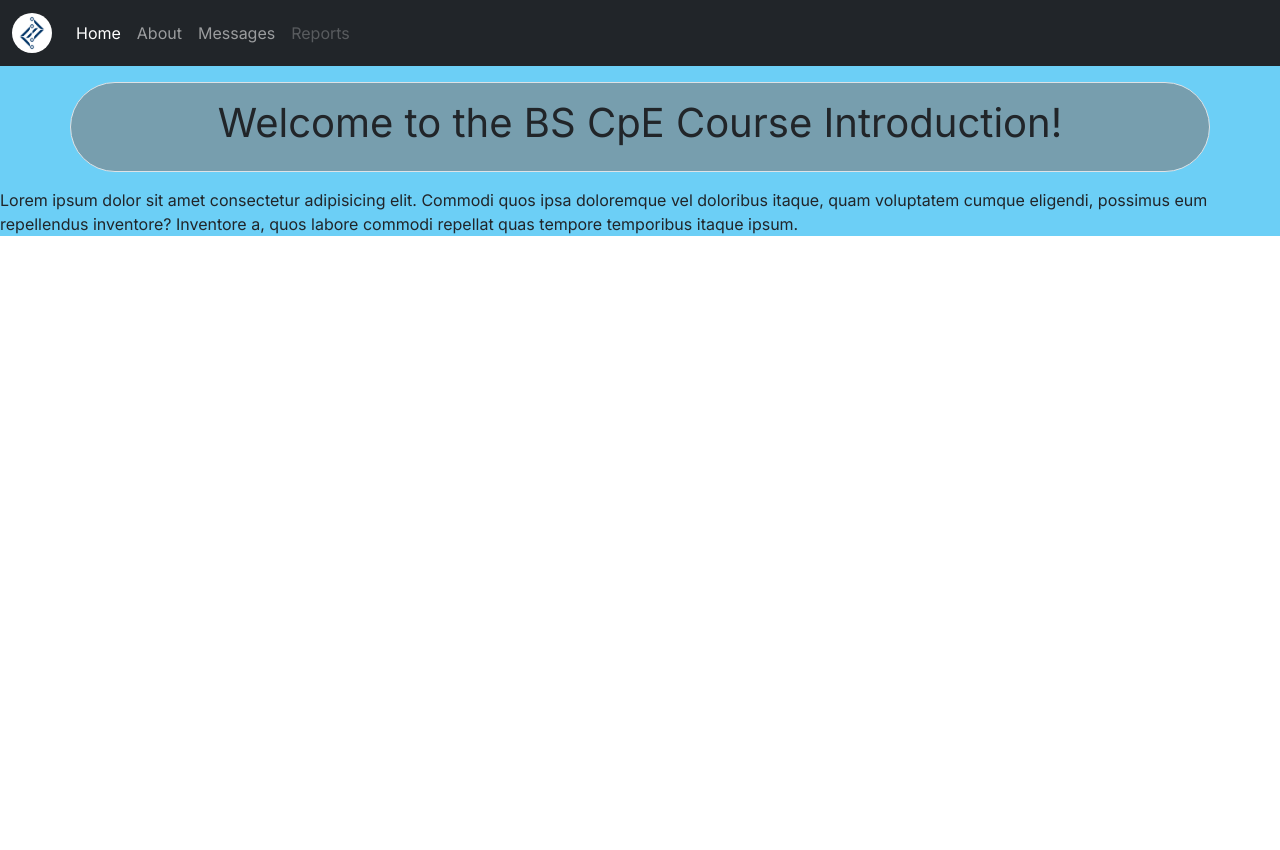
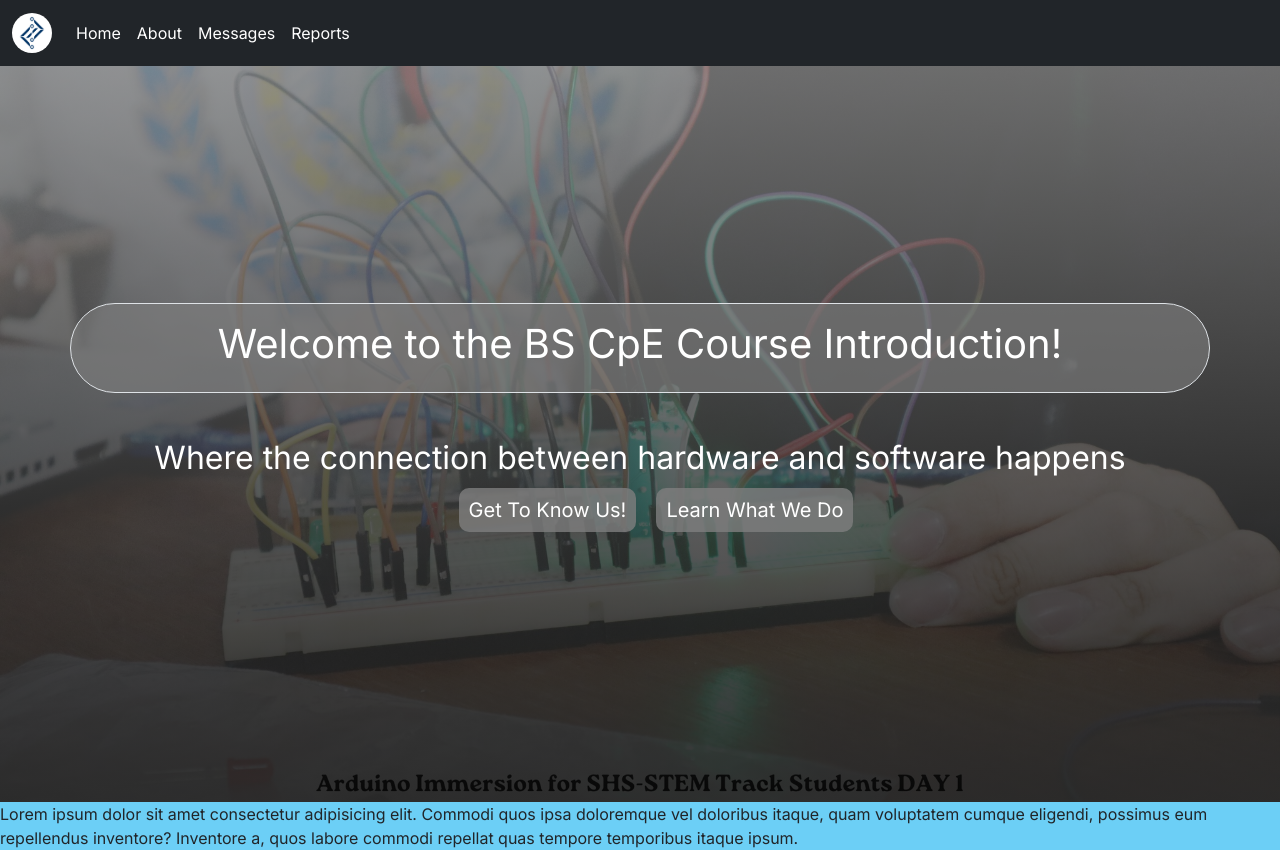
Before and after one commit to AFDanao/NCP3106_Website, a PHP site: page /MP_3/index.html in a window 1280 px wide. Before the commit the page ends 236 px from the top, so only its background shows below. Run offline with PHP 8.4, Linux system fonts and the light colour scheme.

Commit message:
Added designs to the home section

```diff
--- a/MP_3/index.html
+++ b/MP_3/index.html
@@ -33,10 +33,10 @@
         </button>
         <div class="collapse navbar-collapse" id="navbarCollapse">
           <div class="navbar-nav">
-            <a href="#home" class="nav-item nav-link active">Home</a>
-            <a href="#about" class="nav-item nav-link">About</a>
-            <a href="#" class="nav-item nav-link">Messages</a>
-            <a href="#" class="nav-item nav-link disabled" tabindex="-1"
+            <a href="#" class="nav-item nav-link active">Home</a>
+            <a href="#about" class="nav-item nav-link active">About</a>
+            <a href="#" class="nav-item nav-link active">Messages</a>
+            <a href="#" class="nav-item nav-link active" tabindex="-1"
               >Reports</a
             >
           </div>
@@ -48,8 +48,19 @@
         <div class="container border my-3 py-3">
           <h1>Welcome to the BS CpE Course Introduction!</h1>
         </div>
+        <div class="container-intro">
+          <h2 class="intro-desc">
+            Where the connection between hardware and software happens
+          </h2>
+          <div>
+            <ul>
+              <li><a href="#about">Get To Know Us!</a></li>
+              <li><a href="http://">Learn What We Do</a></li>
+            </ul>
+          </div>
+        </div>
       </div>
-      <div class="intro" id="about">
+      <div class="about" id="about">
         <div class="homeContainer">
           Lorem ipsum dolor sit amet consectetur adipisicing elit. Commodi quos
           ipsa doloremque vel doloribus itaque, quam voluptatem cumque eligendi,
--- a/MP_3/style.css
+++ b/MP_3/style.css
@@ -7,10 +7,15 @@ main {
 }
 
 .intro{
+  background: linear-gradient(rgba(127, 127, 127, 0.8), rgba(0, 0, 0, 0.8)), url("Images/arduino-workshop.jpg");
+  background-position: center;
+  background-size: cover;
   display: flex;
   flex-direction: column;
   justify-content: center;
   align-items: center;
+  height: 20%;
+  min-height: 92vh;
 }
 
 .imgNav {
@@ -28,4 +33,53 @@ main {
   justify-content:center;
   text-align: center;
   font-size: 100px;
+  color: white;
 }
+
+.container-intro {
+  display: flex;
+  flex-direction: column;
+  padding: 10px;
+  justify-content: center;
+  text-align: center;
+  height: fit-content;
+  margin: 20px;
+  border-radius: 10px;
+}
+
+.intro-desc {
+  font-size: 200%;
+  color: white;
+}
+
+ul {
+  display: flex;
+  flex-direction: row;
+  justify-content: center;
+}
+
+ul li {
+  margin: 10px;
+  list-style: none;
+  height: fit-content;
+}
+
+ul li a {
+  text-decoration: none;
+  background-color: rgba(127, 127, 127, 0.8);
+  padding: 10px;
+  border-radius: 10px;
+  font-size: 20px;
+  color: white;
+  transition: 0.5s;
+}
+
+ul li a:hover {
+  text-decoration: none;
+  background-color: white;
+  padding: 10px;
+  border-radius: 10px;
+  font-size: 20px;
+  color: black;
+  transition: 0.5s;
+}
```
Also changed, not shown: MP_3/Images/arduino-workshop.jpg (added).
